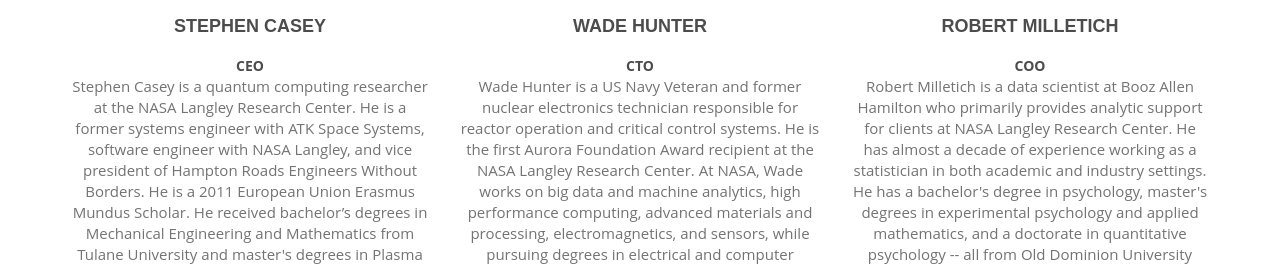
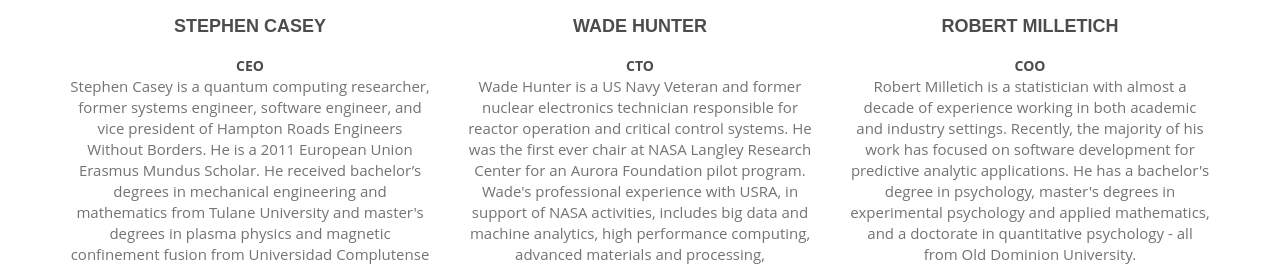
Before and after one commit to GyroidInc/website, a plain HTML site: page index.html in a window 1280 px wide. Shown: the part 2211-2480 px from the top of the page. Drawn offline with nearby package versions, Linux system fonts and the light colour scheme.

Commit message:
Update bios

```diff
--- a/index.html
+++ b/index.html
@@ -214,7 +214,7 @@
 					<img src="images/team/casey.jpg" class="img-circle center" alt="">
 					<h4>Stephen Casey</h4>
 					<b>CEO</b>
-					<p>Stephen Casey is a quantum computing researcher at the NASA Langley Research Center. He is a former systems engineer with ATK Space Systems, software engineer with NASA Langley, and vice president of Hampton Roads Engineers Without Borders. He is a 2011 European Union Erasmus Mundus Scholar. He received bachelor’s degrees in Mechanical Engineering and Mathematics from Tulane University and master's degrees in Plasma Physics and Magnetic Confinement Fusion from Universidad Complutense de Madrid and Université Henri Poincaré.</p>
+					<p>Stephen Casey is a quantum computing researcher, former systems engineer, software engineer, and vice president of Hampton Roads Engineers Without Borders. He is a 2011 European Union Erasmus Mundus Scholar. He received bachelor’s degrees in mechanical engineering and mathematics from Tulane University and master's degrees in plasma physics and magnetic confinement fusion from Universidad Complutense de Madrid and Université Henri Poincaré.</p>
 					<a href="https://github.com/GyroidInc"><i class="fa fa-github" aria-hidden="true"></i></a>
 					<a href="https://www.linkedin.com/in/stephen-casey-48b215a4"><i class="fa fa-linkedin" aria-hidden="true"></i></a>
 				</div>
@@ -224,7 +224,7 @@
 					<img src="images/team/hunter.jpg" class="img-circle center" alt="">
 					<h4>Wade Hunter</h4>
 					<b>CTO</b>
-					<p>Wade Hunter is a US Navy Veteran and former nuclear electronics technician responsible for reactor operation and critical control systems. He is the first Aurora Foundation Award recipient at the NASA Langley Research Center. At NASA, Wade works on big data and machine analytics, high performance computing, advanced materials and processing, electromagnetics, and sensors, while pursuing degrees in electrical and computer Engineering at Old Dominion University.</p>
+					<p>Wade Hunter is a US Navy Veteran and former nuclear electronics technician responsible for reactor operation and critical control systems. He was the first ever chair at NASA Langley Research Center for an Aurora Foundation pilot program. Wade's professional experience with USRA, in support of NASA activities, includes big data and machine analytics, high performance computing, advanced materials and processing, electromagnetics, and sensors, while pursuing degrees in electrical and computer engineering at Old Dominion University.</p>
 					<a href="https://github.com/GyroidInc"><i class="fa fa-github" aria-hidden="true"></i></a>
 					<a href="https://www.linkedin.com/in/wade-hunter-7a921465"><i class="fa fa-linkedin" aria-hidden="true"></i></a>
 				</div>
@@ -234,7 +234,7 @@
 					<img src="images/team/milletich.jpg" class="img-circle center" alt="">
 					<h4>Robert Milletich</h4>
 					<b>COO</b>
-					<p>Robert Milletich is a data scientist at Booz Allen Hamilton who primarily provides analytic support for clients at NASA Langley Research Center. He has almost a decade of experience working as a statistician in both academic and industry settings. He has a bachelor's degree in psychology, master's degrees in experimental psychology and applied mathematics, and a doctorate in quantitative psychology -- all from Old Dominion University</p>
+					<p>Robert Milletich is a statistician with almost a decade of experience working in both academic and industry settings. Recently, the majority of his work has focused on software development for predictive analytic applications. He has a bachelor's degree in psychology, master's degrees in experimental psychology and applied mathematics, and a doctorate in quantitative psychology - all from Old Dominion University.</p>
 					<a href="https://github.com/rmill040"><i class="fa fa-github" aria-hidden="true"></i></a>
 					<a href="https://www.linkedin.com/in/robert-milletich-04950bb5"><i class="fa fa-linkedin" aria-hidden="true"></i></a>
 				</div>
```
